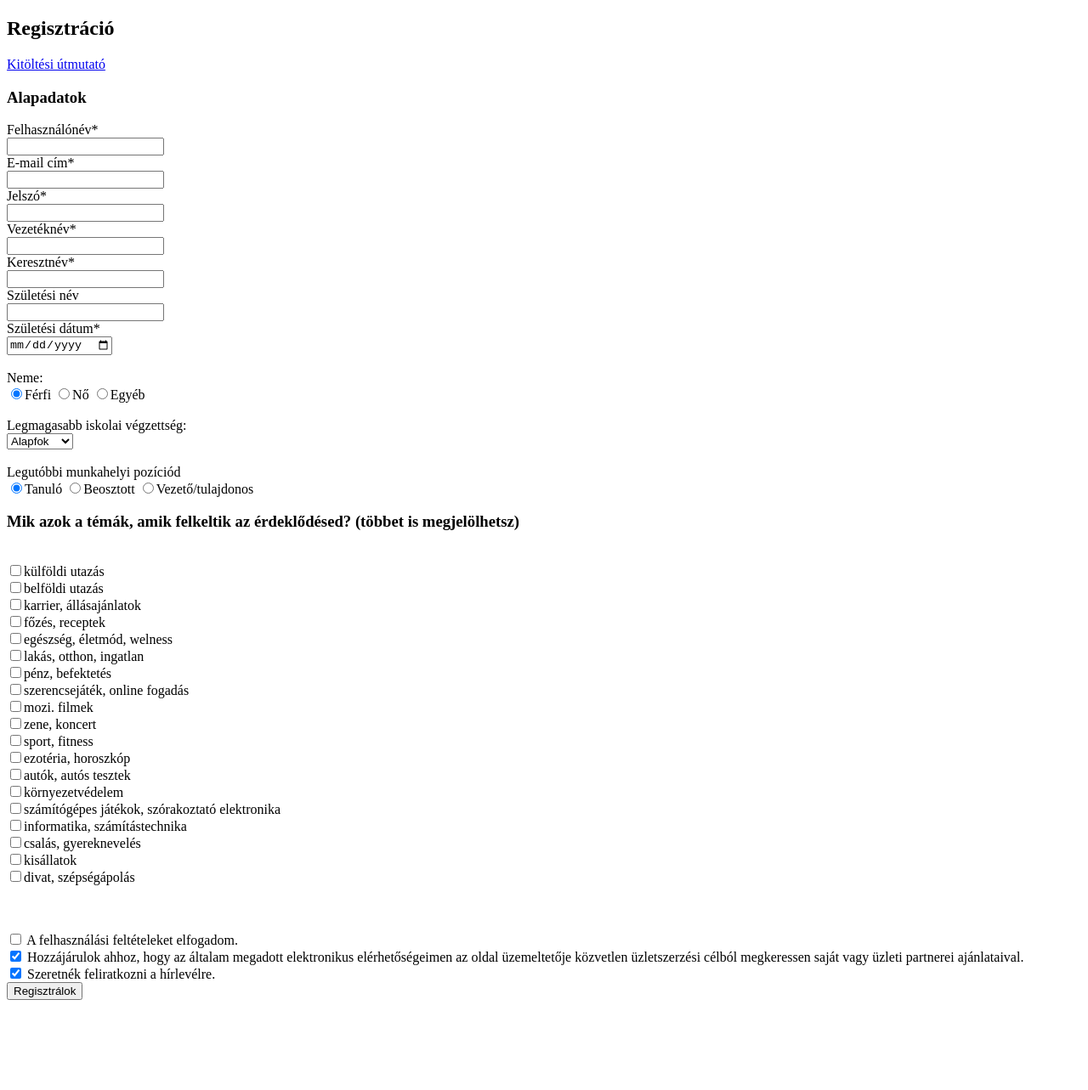
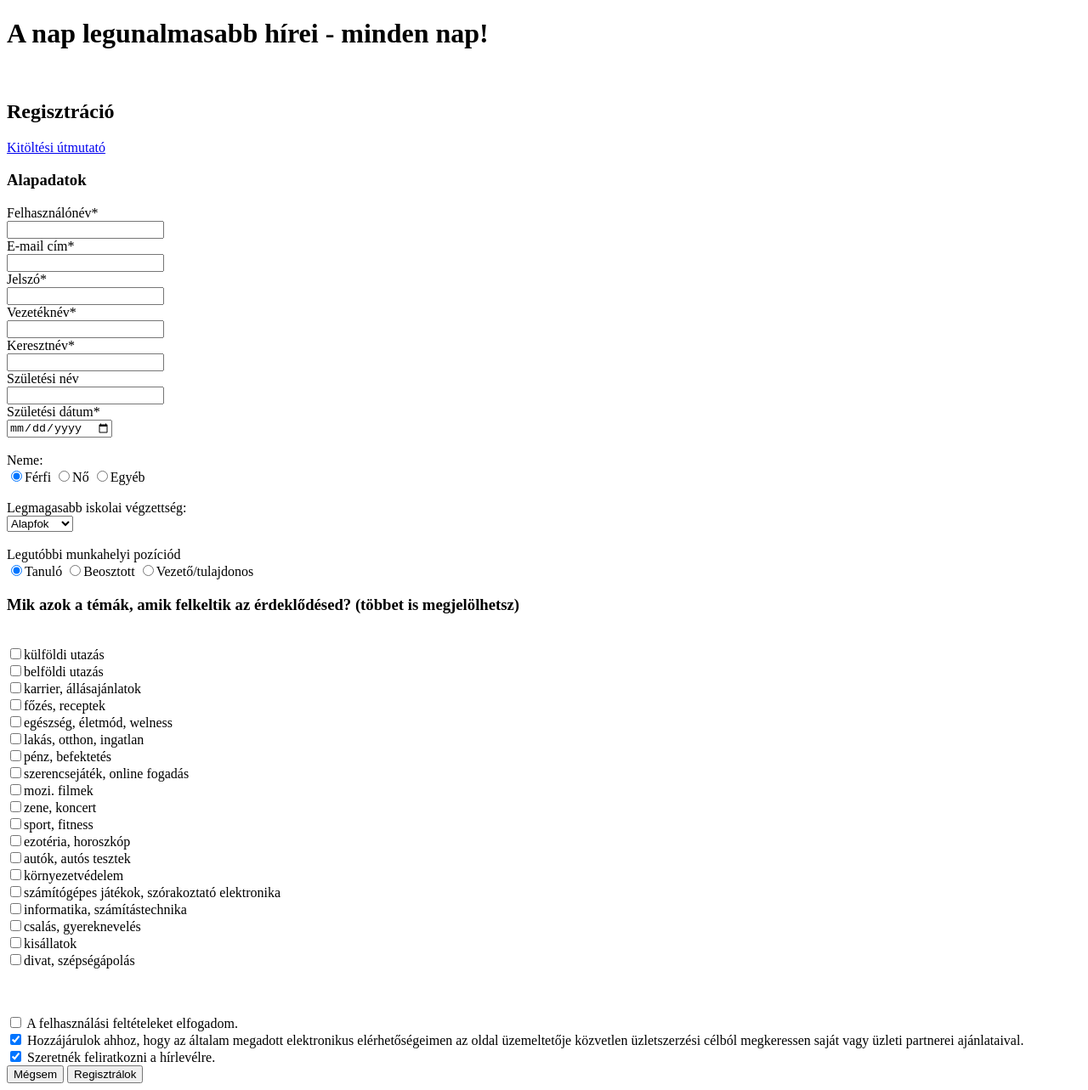
Before and after one commit to adamcsanki/project2, a plain HTML site: page index.html in a window 1280 px wide. Shown: the whole page at 85% size. Before the commit the page ends 1185 px from the top, so only its background shows below. Drawn offline with Linux system fonts and the light colour scheme.

Commit message:
index.html modified

```diff
--- a/index.html
+++ b/index.html
@@ -7,7 +7,8 @@
     <title>Regisztráció</title>
 </head>
 <body>
-    <h2>Regisztráció</h2>
+    <h1>A nap legunalmasabb hírei - minden nap!</h1>
+    <br><h2>Regisztráció</h2>
     <nav>
         <a href="utmutato.html" target="blank">Kitöltési útmutató</a>
     </nav>
@@ -73,7 +74,7 @@
 
         <input type="checkbox" id="newsletter" name="nl" checked>
         <label for="newsletter">Szeretnék feliratkozni a hírlevélre.</label><br>
-
+        <input type="reset" value="Mégsem">
         <input type="submit" value="Regisztrálok">
 
 
```
